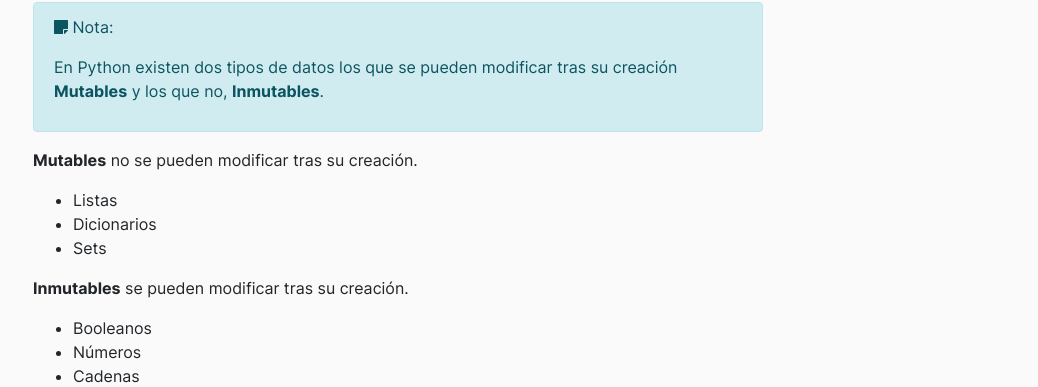
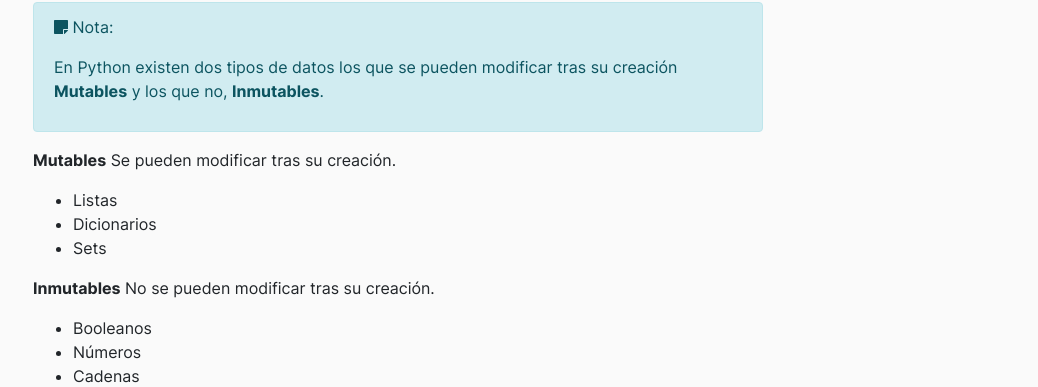
Before and after one commit to MarcelReig/netinetidesign, a Jekyll site: the page built from _posts/2021-09-01-primeros-pasos-con-python.md, in a window 1280 px wide and 900 px high, scrolled down 3667 px. Shown: the part 110-497 px from the top of the window, without its empty margins (242-1280 px from the left). Built offline with Jekyll 4.4.1, drawn with Linux system fonts in a browser that asks for light colours; comment, search, counter and statistics services are not loaded.

```diff
--- a/_posts/2021-09-01-primeros-pasos-con-python.md
+++ b/_posts/2021-09-01-primeros-pasos-con-python.md
@@ -9,13 +9,13 @@ image: python.png
 ---
 
 {:.lead}
-### Python es un lenguaje de propósito general con una sintaxis limpia y sencilla, por lo que es una buena elección para aprender a programar.
+## Python es un lenguaje de propósito general con una sintaxis limpia y sencilla, por lo que es una buena elección para aprender a programar.
 
 {:.lead}
-### Python fue creado en los 90 por [Guido van Rossum](https://twitter.com/gvanrossum?s=20){:target="\_blank"}, su nombre viene de los humoristas britanicos Monty Python.
+## Python fue creado en los 90 por [Guido van Rossum](https://twitter.com/gvanrossum?s=20){:target="\_blank"}, su nombre viene de los humoristas britanicos Monty Python.
 
 {:.lead.mb-5}
-### Si quieres cear aplicaciones web en Python puedes utilizar algunso de sus frameworks [django](https://www.djangoproject.com/){:target="\_blank"} o [Flask](https://flask.palletsprojects.com/en/2.0.x/){:target="\_blank"}.
+## Si quieres cear aplicaciones web en Python puedes utilizar algunso de sus frameworks [django](https://www.djangoproject.com/){:target="\_blank"} o [Flask](https://flask.palletsprojects.com/en/2.0.x/){:target="\_blank"}.
 
 ## Empezar a programar en Python
 
@@ -114,24 +114,21 @@ edad = 2
 - Diccionarios _(Dict)_
 - set _(set)_
 
-
 <div class="alert alert-info" role="alert">
  <p><i class="fas fa-sticky-note"></i> Nota:</p>
 <p>En Python existen dos tipos de datos los que se pueden modificar tras su creación <b>Mutables</b> y los que no, <b>Inmutables</b>.</p>
 </div>
 
-
-__Mutables__ no se pueden modificar tras su creación.
+__Mutables__ Se pueden modificar tras su creación.
 - Listas
 - Dicionarios
 - Sets
 
-__Inmutables__ se pueden modificar tras su creación.
+__Inmutables__ No se pueden modificar tras su creación.
 - Booleanos
 - Números
 - Cadenas
 - Tuplas
-
 
 ## Números
 
```
